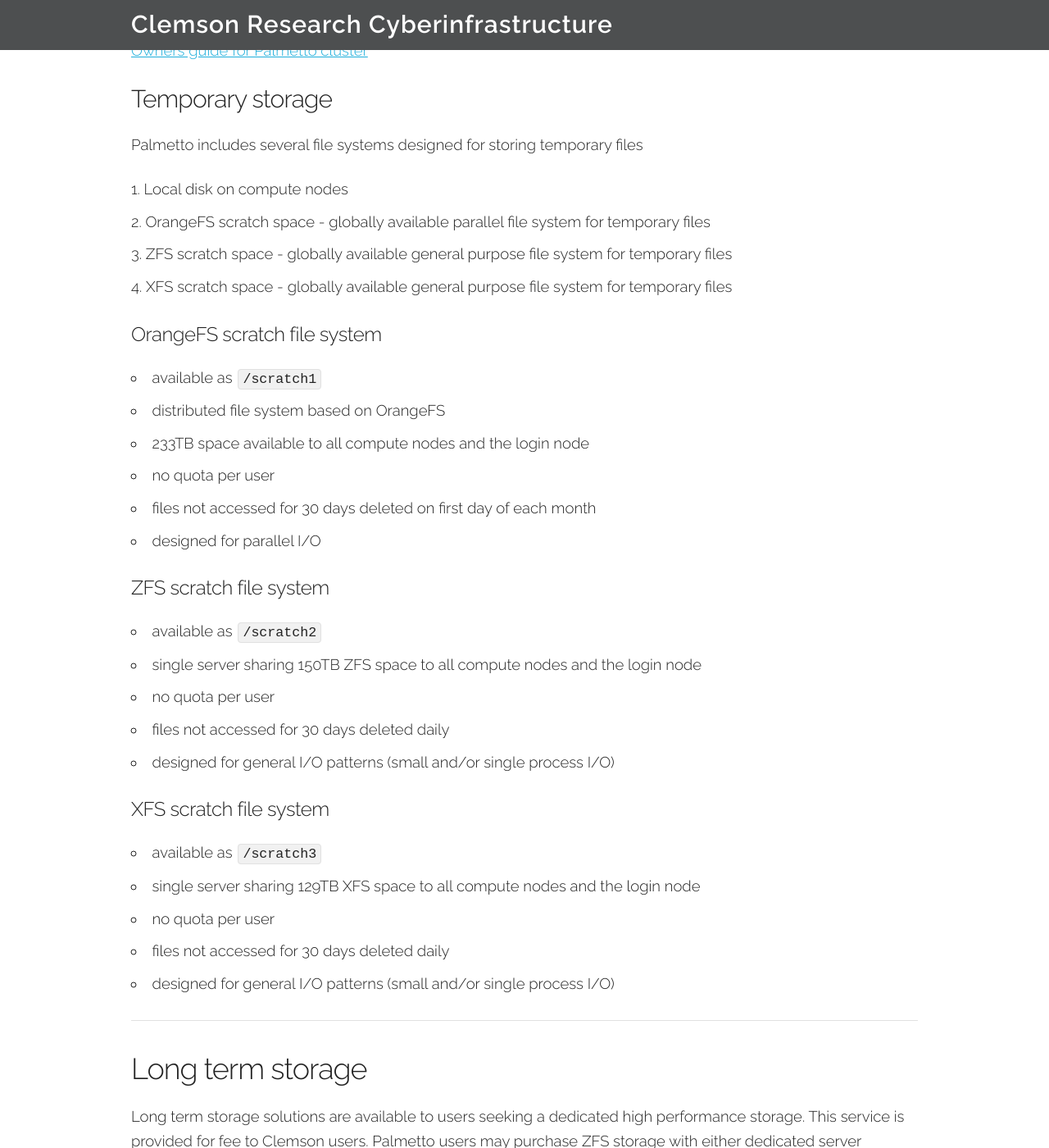
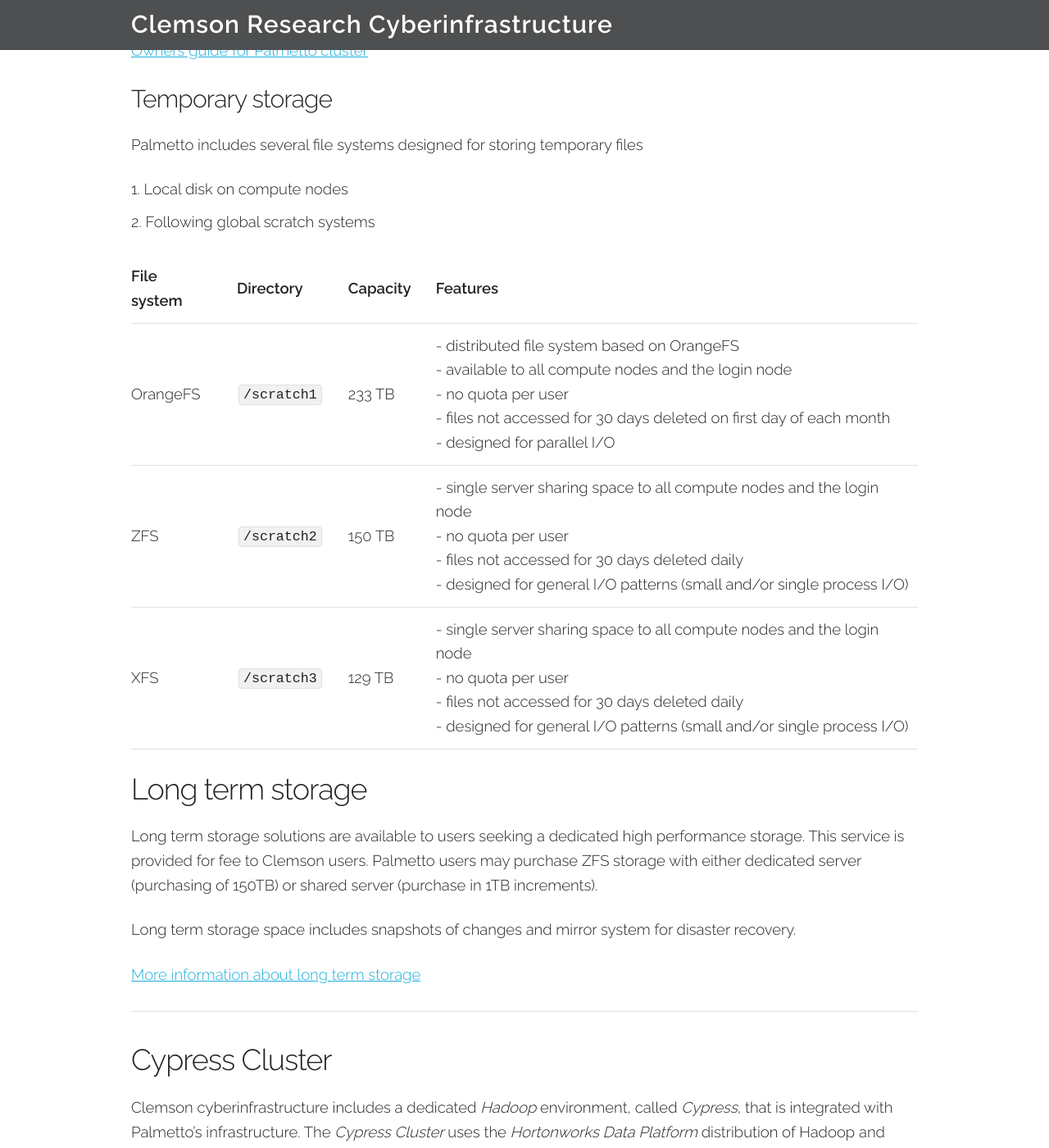
Before and after one commit to clemsonciti/citi-webpage, a Jekyll site: the page built from cyberinfrastructure.md, in a window 1280 px wide and 1400 px high, scrolled down 1990 px. Shown: the whole window at 82% size. Built offline with Jekyll 4.4.1, drawn with Linux system fonts in a browser that asks for light colours; some of the changed text lies outside the part shown.

```diff
--- a/cyberinfrastructure.md
+++ b/cyberinfrastructure.md
@@ -78,39 +78,17 @@ or Marcin Ziolkowski <zziolko@clemson.edu>.
 
 Palmetto includes several file systems designed for storing temporary files
 1. Local disk on compute nodes
-2. OrangeFS scratch space - globally available parallel file system for temporary files
-3. ZFS scratch space - globally available general purpose file system for temporary files
-4. XFS scratch space - globally available general purpose file system for temporary files
+2. Following global scratch systems
 
-##### OrangeFS scratch file system
-
-- available as `/scratch1`
-- distributed file system based on OrangeFS
-- 233TB space available to all compute nodes and the login node
-- no quota per user
-- files not accessed for 30 days deleted on first day of each month
-- designed for parallel I/O
-
-##### ZFS scratch file system
-
-- available as `/scratch2`
-- single server sharing 150TB ZFS space to all compute nodes and the login node
-- no quota per user
-- files not accessed for 30 days deleted daily
-- designed for general I/O patterns (small and/or single process I/O)
-
-##### XFS scratch file system
-
-- available as `/scratch3`
-- single server sharing 129TB XFS space to all compute nodes and the login node
-- no quota per user
-- files not accessed for 30 days deleted daily
-- designed for general I/O patterns (small and/or single process I/O)
+File system      | Directory     | Capacity  | Features
+-----------------|---------------|-----------|----------------
+OrangeFS         | `/scratch1`   | 233 TB    | - distributed file system based on OrangeFS <br> - available to all compute nodes and the login node <br> - no quota per user <br> - files not accessed for 30 days deleted on first day of each month <br> - designed for parallel I/O
+ZFS              | `/scratch2`   | 150 TB    | - single server sharing space to all compute nodes and the login node <br> - no quota per user <br> - files not accessed for 30 days deleted daily <br> - designed for general I/O patterns (small and/or single process I/O)
+XFS              | `/scratch3`   | 129 TB    | - single server sharing space to all compute nodes and the login node <br> - no quota per user <br> - files not accessed for 30 days deleted daily <br> - designed for general I/O patterns (small and/or single process I/O)
 
 
 <span id="storage"></span>
 
-<hr>
 
 ### Long term storage
 
```
Also changed, not shown: other parts of cyberinfrastructure.md (+2 -2 lines), _posts/2016-12-06-NSCI-Seminar-Jack-Dongara.md (added, +14 -0 lines).
